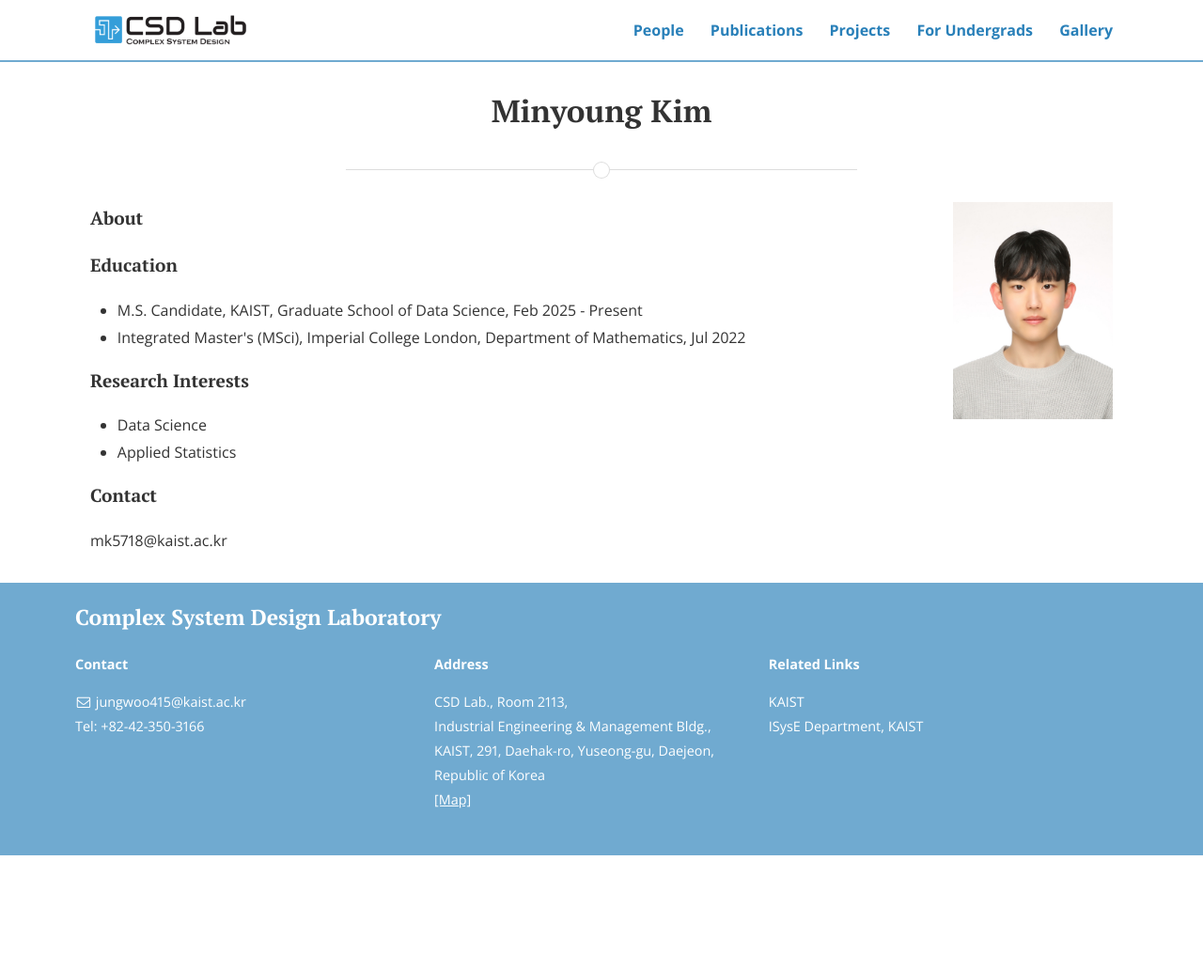
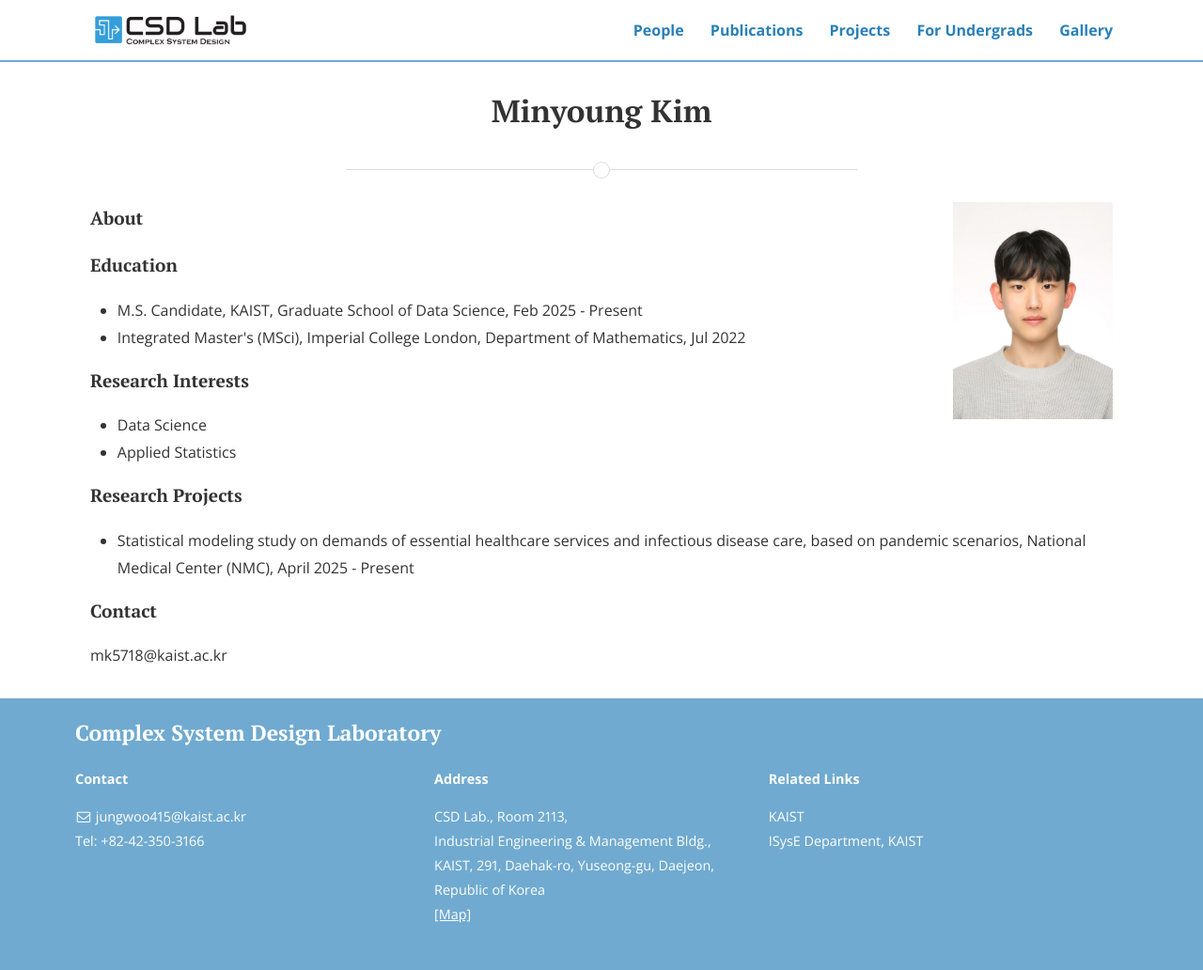
Before and after one commit to CSDlab-KAIST/csdlab-kaist.github.io, a Jekyll site: the page built from people/minyoung.html, in a window 1280 px wide. Shown: the whole page at 94% size. Built offline with Jekyll 4.4.1, drawn with Linux system fonts in a browser that asks for light colours; nearby versions of some CDN libraries; before the commit the page ends 910 px from its top, so only the background shows below that.

Commit message:
Update minyoung.html

```diff
--- a/people/minyoung.html
+++ b/people/minyoung.html
@@ -27,9 +27,10 @@ title: Minyoung Kim
   <li>Applied Statistics</li>
 </ul>
 
-<!-- <h4>Research Projects</h4>
+<h4>Research Projects</h4>
 <ul>
-</ul> -->
+  <li>Statistical modeling study on demands of essential healthcare services and infectious disease care, based on pandemic scenarios, National Medical Center (NMC), April 2025 - Present</li>
+</ul>
 
 
 <h4>Contact</h4>
```
